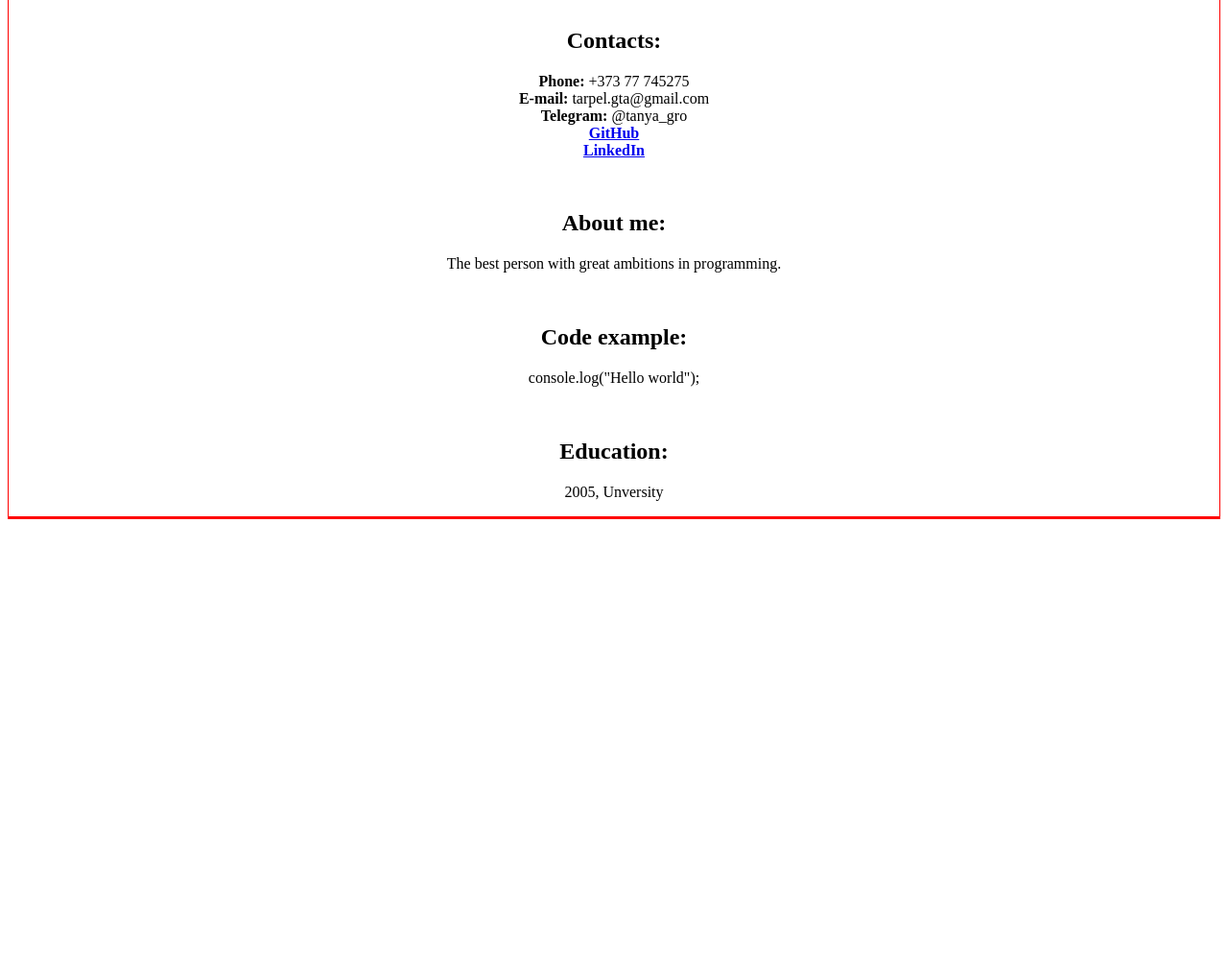
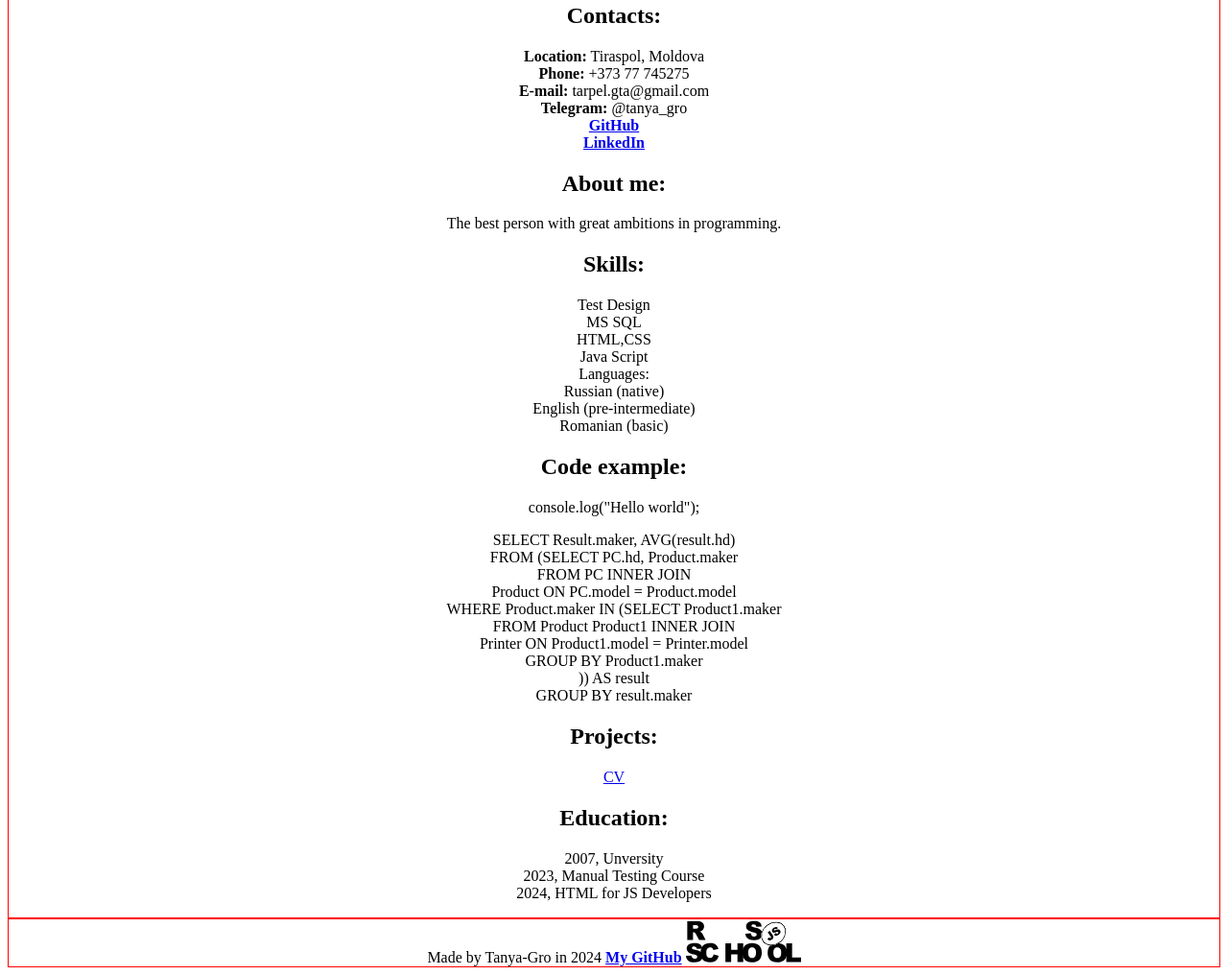
Before and after one commit to Tanya-Gro/rsschool-cv, a plain HTML site: page index.html in a window 1280 px wide. Shown: the part 560-1576 px from the top of the page at 96% size. Before the commit the page ends 1109 px from the top, so only its background shows below. Drawn offline with Linux system fonts and the light colour scheme.

Commit message:
feat: add code examles and education

```diff
--- a/index.html
+++ b/index.html
@@ -10,19 +10,31 @@
 </head>
 
 <body>
-    <header class="header"></header>
+    <header class="header">
+        <div class="header-container">
+            <ul class="nav-list">
+                <li class="nav-item"><a href="#contacts">Contacts</a></li>
+                <li class="nav-item"><a href="#aboutMe">About me</a></li>
+                <li class="nav-item"><a href="#skills">Skills</a></li>
+                <li class="nav-item"><a href="#codeExamples">Code examples</a></li>
+                <li class="nav-item"><a href="#projects">Projects</a></li>
+                <li class="nav-item"><a href="#education">Education</a></li>
+            </ul>
+        </div>
+    </header>
     <main class="main">
         <div>
+            <section>
                 <img src="./assets/girl.jpg" alt="my avatar">
                 <h1>≡ Tatiana Grosul ≡</h1>
 
                 <p>Junior Frontend Developer</p>
-            <br>
-            <h2>Location:</h2>
-            <p> Tiraspol, Moldova</p>
-            <br>
+            </section>
+
+            <section id="contacts">
                 <h2>Contacts:</h2>
                 <ul>
+                    <li><b>Location:</b> Tiraspol, Moldova</li>
                     <li><b>Phone:</b> +373 77 745275</li>
                     <li><b>E-mail:</b> tarpel.gta@gmail.com</li>
                     <li><b>Telegram:</b> @tanya_gro</li>
@@ -31,18 +43,72 @@
                             href="https://www.linkedin.com/in/%D1%82%D0%B0%D1%82%D1%8C%D1%8F%D0%BD%D0%B0-%D0%B0%D0%BD%D0%B0%D1%82%D0%BE%D0%BB%D1%8C%D0%B5%D0%B2%D0%BD%D0%B0-%D0%B3%D1%80%D0%BE%D1%81%D1%83%D0%BB-006036249/"><b>LinkedIn</b></a>
                     </li>
                 </ul>
-            <br>
+            </section>
+
+            <section id="aboutMe">
                 <h2>About me:</h2>
                 <p> The best person with great ambitions in programming.</p>
-            <br>
+            </section>
+
+            <section id="skills">
+                <h2>Skills:</h2>
+                <ul>
+                    <li>Test Design</li>
+                    <li>MS SQL</li>
+                    <li>HTML,CSS</li>
+                    <li>Java Script</li>
+                    <li>Languages:
+                        <ul>
+                            <li>Russian (native)</li>
+                            <li>English (pre-intermediate)</li>
+                            <li>Romanian (basic)</li>
+                        </ul>
+                    </li>
+                </ul>
+            </section>
+
+            <section id="codeExamples">
                 <h2>Code example:</h2>
                 <p>console.log("Hello world");</p>
-            <br>
+                <p>SELECT Result.maker, AVG(result.hd)<br>
+                    FROM (SELECT PC.hd, Product.maker<br>
+                    FROM PC INNER JOIN<br>
+                    Product ON PC.model = Product.model<br>
+                    WHERE Product.maker IN (SELECT Product1.maker<br>
+                    FROM Product Product1 INNER JOIN<br>
+                    Printer ON Product1.model = Printer.model<br>
+                    GROUP BY Product1.maker<br>
+                    )) AS result<br>
+                    GROUP BY result.maker
+                </p>
+            </section>
+
+            <section id="projects">
+                <h2>Projects:</h2>
+                <a href="https://Tanya-Gro.github.io/rsschool-cv/">CV</a>
+            </section>
+
+            <section id="education">
                 <h2>Education:</h2>
-            <p>2005, Unversity</p>
+                <ul>
+                    <li>2007, Unversity</li>
+                    <li>2023, Manual Testing Course</li>
+                    <li>2024, HTML for JS Developers</li>
+                </ul>
+            </section>
+
         </div>
     </main>
-    <footer class="footer"></footer>
+
+
+    <footer class="footer">
+        <div>
+            <span>Made by Tanya-Gro in 2024</span>
+            <a href="https://github.com/Tanya-Gro"><b>My GitHub</b></a>
+            <a href="https://rs.school/courses/javascript"><img src="./assets/rs-school-logo.svg" class="rsslogo"
+                    alt="RSS Logo"></a>
+        </div>
+    </footer>
 </body>
 
 </html>
--- a/style.css
+++ b/style.css
@@ -20,3 +20,8 @@ li {
     list-style-type: none;
     text-align: center;
 }
+
+.rsslogo {
+    width: 120px;
+    height: 45px;
+}
```
Also changed, not shown: assets/rs-school-logo.svg (added). Lines whose indentation alone changed are shown as unchanged.
